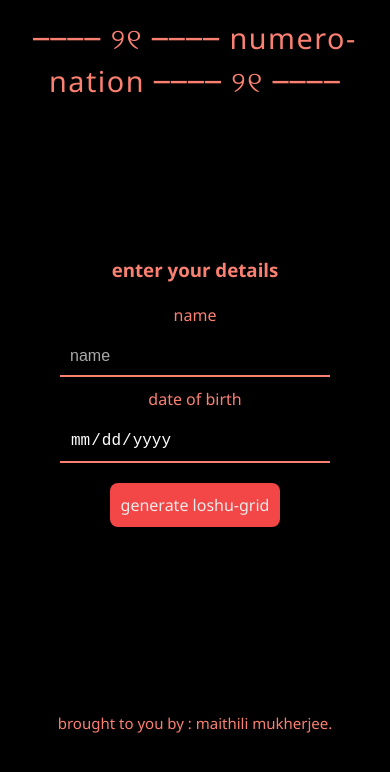
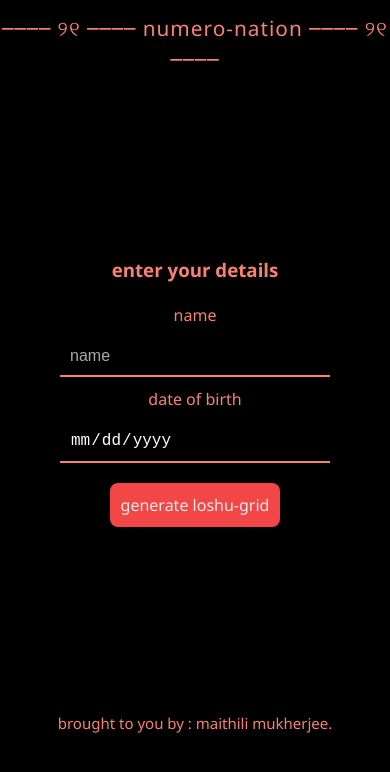
Before and after one commit to maithilimukherjee/numero-nation, a React (Vite) app: page / in a window 390 px wide. Shown: the top 772 px of the page. Built offline with nearby package versions, Linux system fonts and the light colour scheme.

Commit message:
mobile version tweaks

```diff
--- a/src/components/Header.css
+++ b/src/components/Header.css
@@ -13,3 +13,11 @@ header {
   color: salmon;
   letter-spacing: 1.5px;
 }
+@media screen and (max-width: 600px) {
+  header {
+    font-size: 1.3rem;
+    padding: 0.8rem 0;
+    letter-spacing: 1px;
+    word-break: break-word; /* handles longer names/titles */
+  }
+}
```
